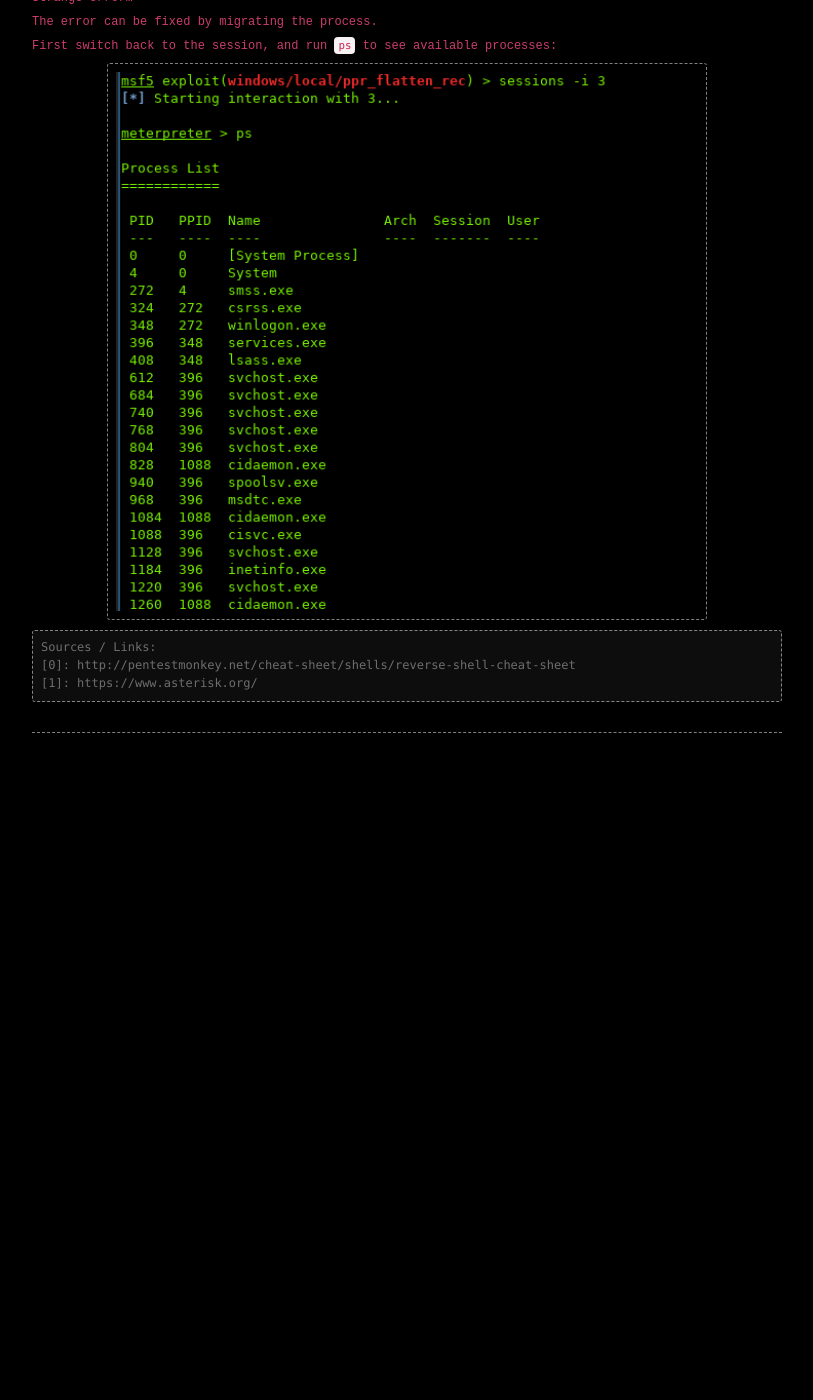
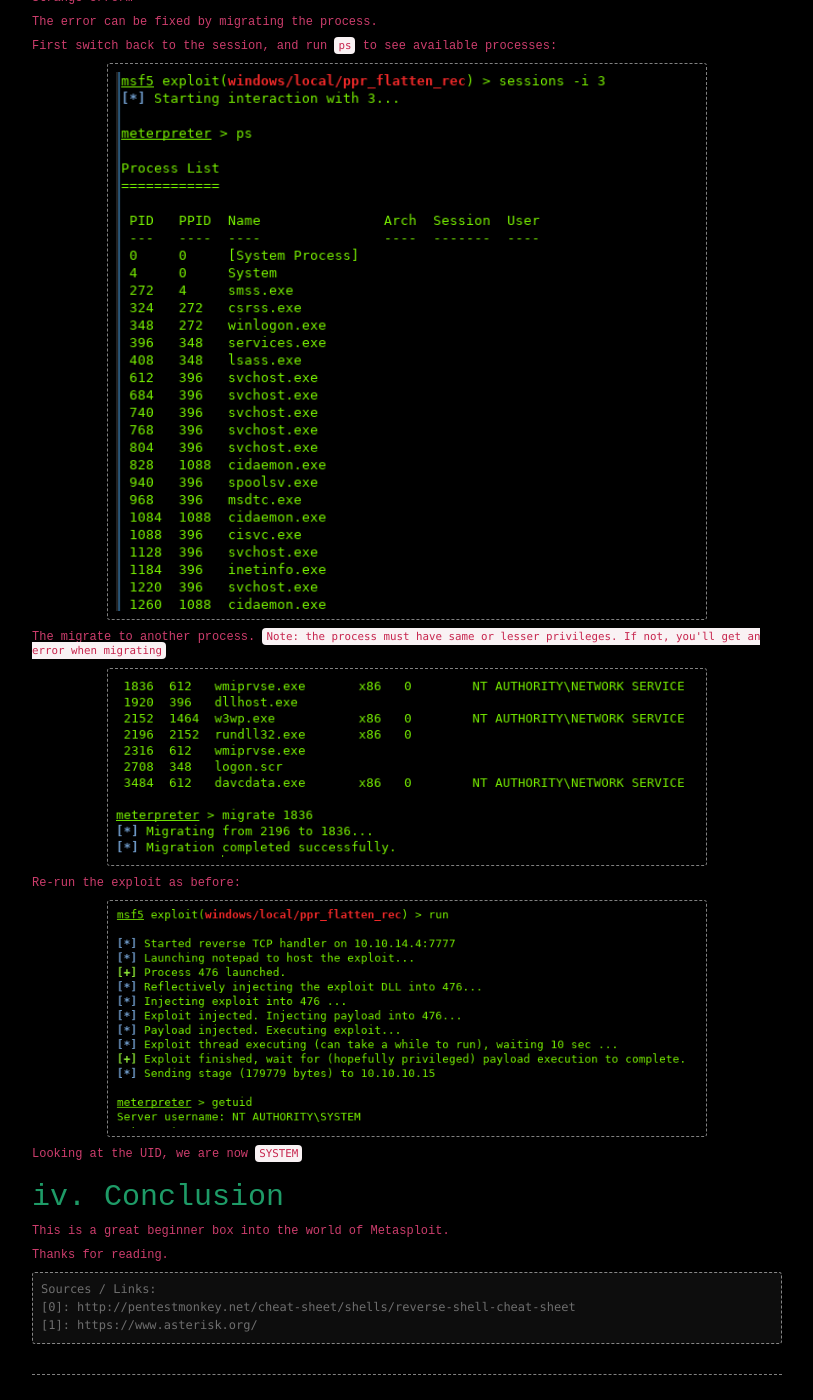
Before and after one commit to ch4n3l/ch4n3l.github.io, a Jekyll site: the page built from _posts/2017/2018-09-19-granny-writeup.md, in a window 1280 px wide and 1400 px high, scrolled down 3254 px. Shown: the whole window, without its empty margins (233-1046 px from the left). Built offline with Jekyll 4.4.1, drawn with Linux system fonts in a browser that asks for light colours; comment, search, counter and statistics services are not loaded; before the commit the page ends 4012 px from its top, so only the background shows below that.

Commit message:
conclusion

```diff
--- a/_posts/2017/2018-09-19-granny-writeup.md
+++ b/_posts/2017/2018-09-19-granny-writeup.md
@@ -84,6 +84,26 @@
 
 ![Screenshot]({{ site.baseurl }}/images/posts/2017/granny/processes.png)
 
+The migrate to another process.
+`Note: the process must have same or lesser privileges. If not, you'll get an error when migrating`
+
+![Screenshot]({{ site.baseurl }}/images/posts/2017/granny/migrate.png)
+
+Re-run the exploit as before:
+
+![Screenshot]({{ site.baseurl }}/images/posts/2017/granny/exploit2.png)
+
+Looking at the UID, we are now `SYSTEM`
+
+## iv. Conclusion
+
+This is a great beginner box into the world of Metasploit.
+
+Thanks for reading.
+
+
+
+
 
 
 
```
Also changed, not shown: images/posts/2017/granny/exploit2.png (added), images/posts/2017/granny/migrate.png (added).
